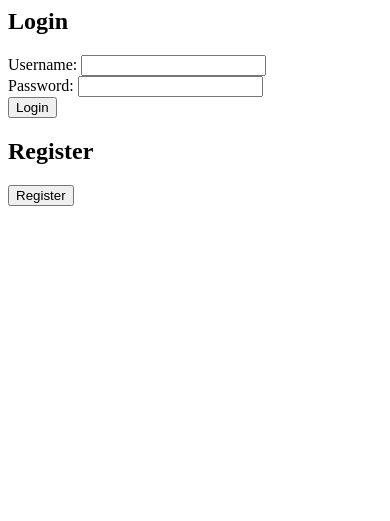
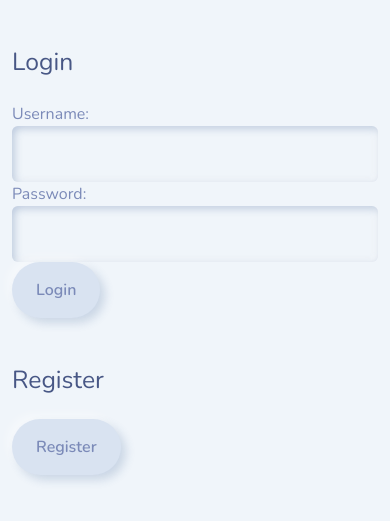
Before and after one commit to Ian-Dzindo01/TheFalconTechTest, a Django app: page / in a window 390 px wide. Shown: the top 521 px of the page. Run offline with Django 5.2, Linux system fonts and the light colour scheme; some libraries are stand-ins or nearby versions.

Commit message:
Make login page look better

```diff
--- a/university/templates/university/login.html
+++ b/university/templates/university/login.html
@@ -1,24 +1,40 @@
+{% load static %}
 <!-- templates/login.html -->
-<html>
+<!DOCTYPE html>
+<html lang="en">
 <head>
     <title>Login</title>
-</head>
-<body>
-    <h2>Login</h2>
+    <link href="{% static 'css/bootstrap.min.css' %}" rel="stylesheet">   <!--will not specify a link. Better if project will be large scale-->
+    <link rel="stylesheet" href="https://cdnjs.cloudflare.com/ajax/libs/font-awesome/6.5.1/css/all.min.css"/></head>
+<body class="bg-light">
+    <div class="container mt-5">
+        <div class="row justify-content-center">
+            <div class="col-md-6">
+                <h2 class="mb-4">Login</h2>
                 <form method="post" action="{% url 'token_obtain_pair' %}">
                     {% csrf_token %}
+                    <div class="form-group">
                         <label for="username">Username:</label>
-        <input type="text" name="username" required><br>
+                        <input type="text" class="form-control" name="username" required>
+                    </div>
+                    <div class="form-group">
                         <label for="password">Password:</label>
-        <input type="password" name="password" required><br>
-        <button type="submit">Login</button>
+                        <input type="password" class="form-control" name="password" required>
+                    </div>
+                    <button type="submit" class="btn btn-primary">Login</button>
                 </form>
 
-    <h2>Register</h2>
+                <hr class="my-4">
+
+                <h2 class="mt-4 mb-4">Register</h2>
                 <form method="post" action="{% url 'register' %}">
                     {% csrf_token %}
                     {{ form.as_p }}
-        <button type="submit">Register</button>
+                    <button type="submit" class="btn btn-success">Register</button>
                 </form>
+            </div>
+        </div>
+    </div>
+    <script src="https://cdn.jsdelivr.net/npm/bootstrap@5.0.2/dist/js/bootstrap.bundle.min.js"></script>
 </body>
 </html>
--- a/university/views.py
+++ b/university/views.py
@@ -12,8 +12,8 @@
     student_exists = False
 
     # if user.is_authenticated:
-    student_exists = Student.objects.filter(email=email).exists()            # this is not working properly
-
+    student_exists = Student.objects.filter(email=email).exists()            # Check if a student with the same email exists in the database
+                                                                             # Used to determine whether register button is shown again
     context = {
         'username': username,
         'students': Student.objects.all(),
@@ -43,8 +43,6 @@
 
             smijer_instance.student_count += 1
             smijer_instance.save()
-
-
 
             new_broj = form.cleaned_data['broj']
             new_ime = form.cleaned_data['prezime']
```
Also changed, not shown: Notes.txt (+4 -7 lines). Lines whose indentation alone changed are shown as unchanged.
